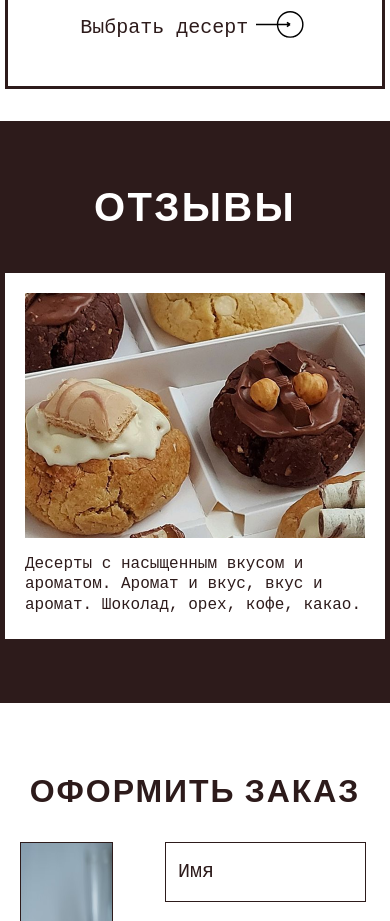
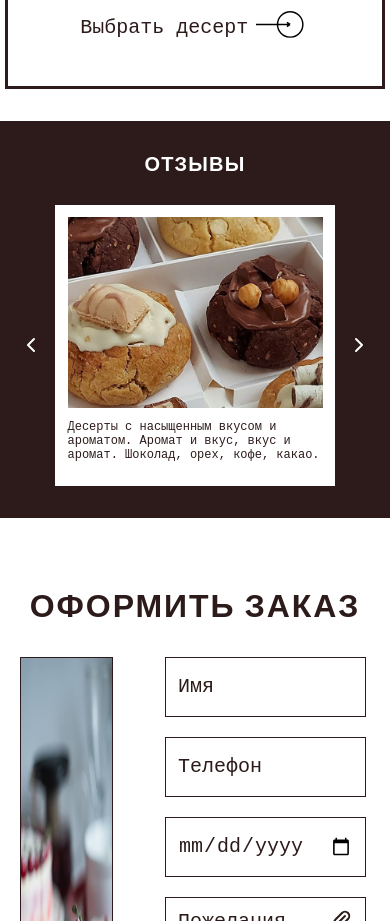
Before and after one commit to DeadDPie/landingGpo, a Next.js app: page / in a window 390 px wide. Shown: the part 6060-6981 px from the top of the page. Built offline with nearby package versions, Linux system fonts and the light colour scheme; a web font is replaced by a local one.

Commit message:
add adaptive for Reviews block theme B

```diff
--- a/src/components/Reviews/Reviews.module.css
+++ b/src/components/Reviews/Reviews.module.css
@@ -223,3 +223,123 @@ html[data-theme="B"] .review_text {
   text-align: left;
   width: 100%;
 }
+
+@media (max-width: 1024px) {
+  html[data-theme="B"] .title_b {
+    font-size: 32px;
+  }
+
+  html[data-theme="B"] .cards_container {
+    display: none;
+  }
+
+  html[data-theme="B"] .carousel_container {
+    display: flex;
+    align-items: center;
+    justify-content: center;
+    gap: 1rem;
+  }
+
+  html[data-theme="B"] .carousel_card {
+    background-color: var(--color-background);
+    width: 560px;
+    height: 409px;
+    padding: 20px;
+    display: flex;
+    flex-direction: column;
+    align-items: center;
+    flex-shrink: 0;
+    box-sizing: border-box;
+  }
+
+  html[data-theme="B"] .carousel_image_container {
+    width: 505px;
+    height: 296px;
+    margin-bottom: 20px;
+    position: relative;
+    flex-shrink: 0;
+  }
+
+  html[data-theme="B"] .carousel_text {
+    font-family: 'Roboto Mono', monospace;
+    font-weight: 400;
+    font-size: 16px;
+    line-height: 100%;
+    color: var(--color-text-main);
+    text-align: left;
+    width: 505px;
+    padding: 0;
+    margin: 0;
+  }
+
+  html[data-theme="B"] .carousel_arrow {
+    background: transparent;
+    border: none;
+    color: var(--color-text-white);
+    cursor: pointer;
+    padding: 0.5rem;
+    display: flex;
+    align-items: center;
+    justify-content: center;
+    flex-shrink: 0;
+  }
+
+  html[data-theme="B"] .carousel_arrow svg {
+    width: 40px;
+    height: 40px;
+  }
+}
+
+@media (max-width: 768px) {
+  html[data-theme="B"] .reviews_wrapper_b {
+    padding: 2rem 0;
+  }
+
+  html[data-theme="B"] .title_b {
+    font-size: 20px;
+    margin-bottom: 2rem;
+  }
+
+  html[data-theme="B"] .carousel_container {
+    gap: 0.5rem;
+    padding: 0 0.5rem;
+  }
+
+  html[data-theme="B"] .carousel_card {
+    width: 280px;
+    height: 281px;
+    padding: 12px;
+  }
+
+  html[data-theme="B"] .carousel_image_container {
+    width: 255px;
+    height: 191px;
+    margin-bottom: 12px;
+  }
+
+  html[data-theme="B"] .carousel_text {
+    font-family: 'Roboto Mono', monospace;
+    font-weight: 400;
+    font-size: 12px;
+    line-height: 14px;
+    text-align: left;
+    width: 255px;
+    padding: 0;
+    margin: 0;
+  }
+
+  html[data-theme="B"] .carousel_arrow {
+    padding: 0.25rem;
+  }
+
+  html[data-theme="B"] .carousel_arrow svg {
+    width: 24px;
+    height: 24px;
+  }
+}
+
+@media (min-width: 1025px) {
+  html[data-theme="B"] .carousel_container {
+    display: none;
+  }
+}
--- a/src/components/Reviews/Reviews.tsx
+++ b/src/components/Reviews/Reviews.tsx
@@ -80,12 +80,37 @@ export default function Reviews() {
                       />
                     </div>
                   )}
-
                   <Typography variant="p1" as="p" className={styles.review_text}>
                     {review.text}
                   </Typography>
                 </div>
               ))}
+            </div>
+
+            <div className={styles.carousel_container}>
+              <button className={styles.carousel_arrow} onClick={prevReview}>
+                <IconChevronLeft />
+              </button>
+
+              <div className={styles.carousel_card}>
+                {"image" in currentReview && (
+                  <div className={styles.carousel_image_container}>
+                    <Image
+                      src={currentReview.image || "/images/placeholder.png"}
+                      alt="review"
+                      fill
+                      className={styles.review_image}
+                    />
+                  </div>
+                )}
+                <Typography variant="p1" as="p" className={styles.carousel_text}>
+                  {currentReview.text}
+                </Typography>
+              </div>
+
+              <button className={styles.carousel_arrow} onClick={nextReview}>
+                <IconChevronRight />
+              </button>
             </div>
           </div>
         </div>
```
